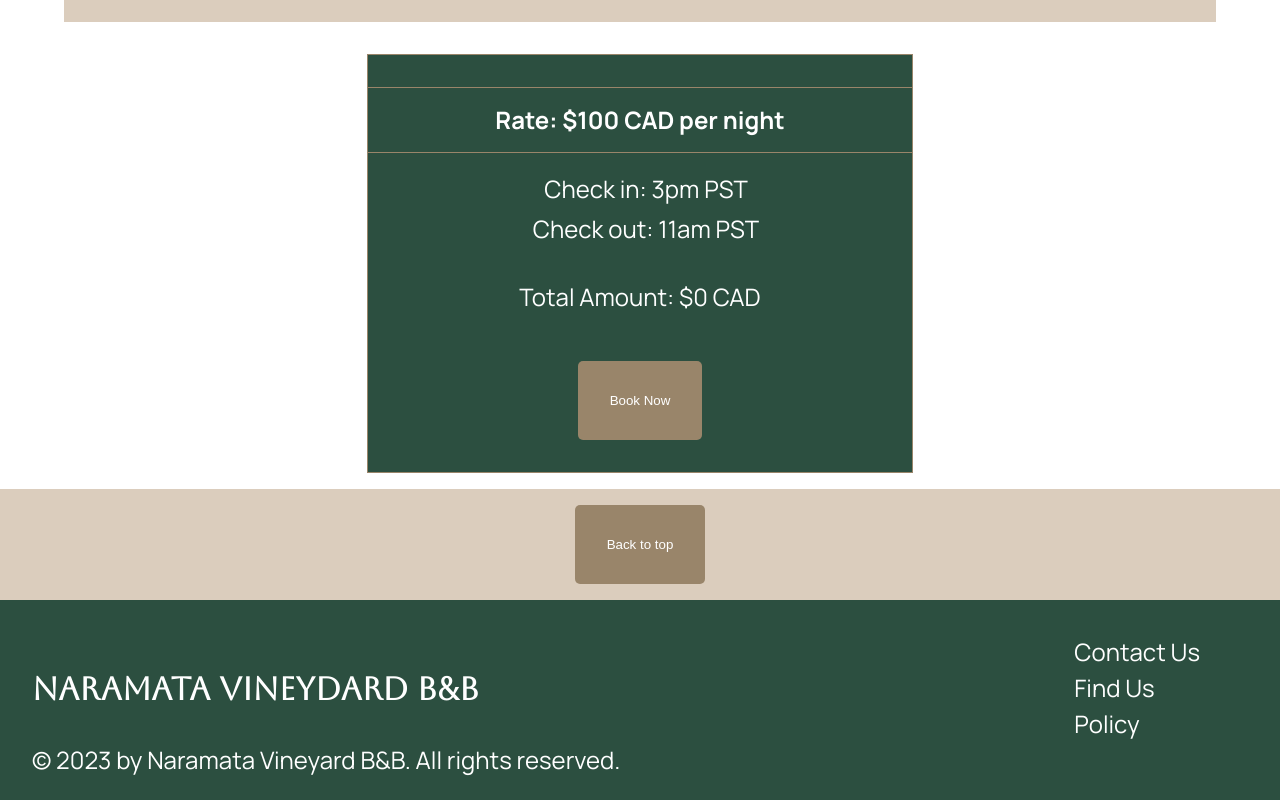
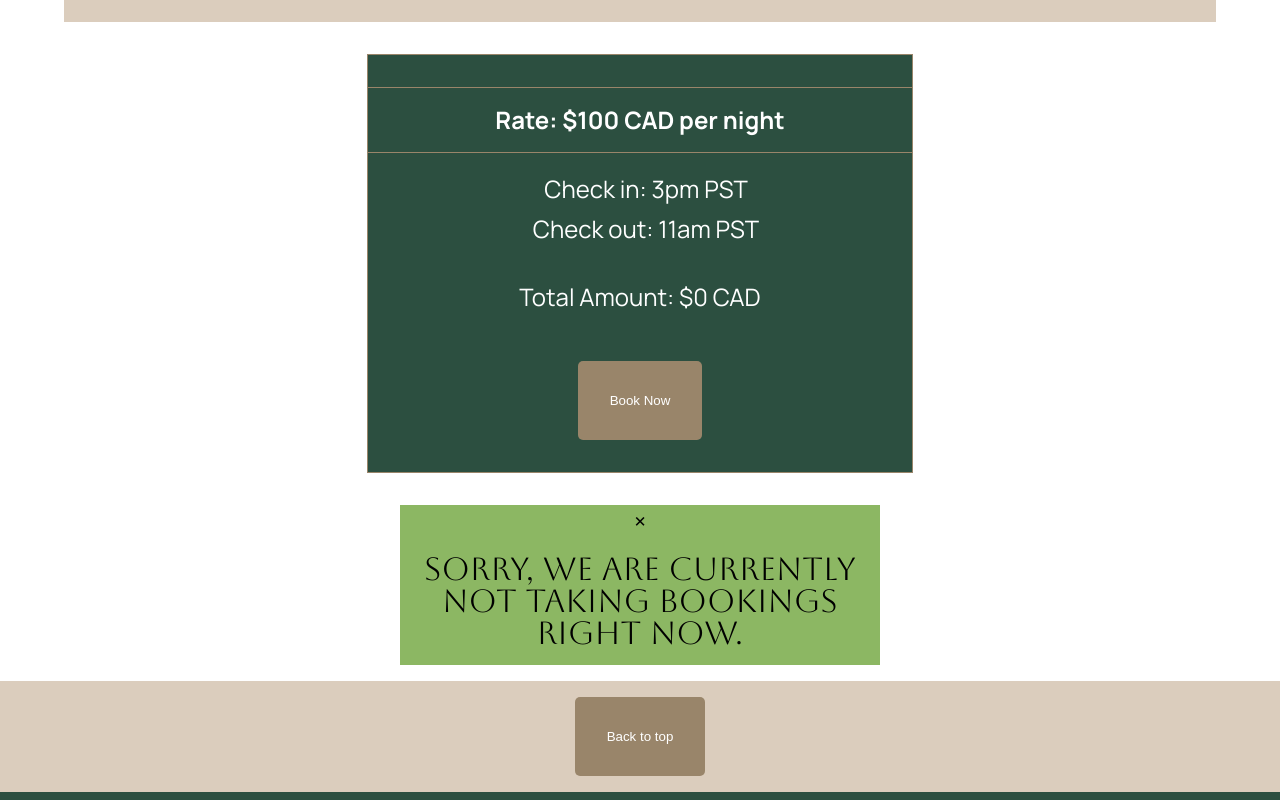
Before and after one commit to erincronie/Naramata-Vineyard, a React (Create React App) app in the folder naramata-vineyard/: page /booknow in a window 1280 px wide. Both pictures are taken after a click on the button "Book Now". Shown: the part 950-1750 px from the top of the page. Built offline with nearby package versions, Linux system fonts and the light colour scheme.

Commit message:
book now button is populating no bookings message

```diff
--- a/naramata-vineyard/src/pages/BookNow/BookNow.js
+++ b/naramata-vineyard/src/pages/BookNow/BookNow.js
@@ -4,6 +4,7 @@ import './BookNow.scss';
 
 const BookNow = () => {
   const [selectedRange, setSelectedRange] = useState([null, null]);
+  const [showPopup, setShowPopup] = useState(false);
 
   const handleDateSelection = (dates) => {
     setSelectedRange(dates);
@@ -19,10 +20,20 @@ const BookNow = () => {
     const endDate = selectedRange[1];
     const nights = Math.round(Math.abs((startDate - endDate) / oneDay));
 
-    return { totalAmount: nights * 100, nights }; // $100 CAD per night
+    return { totalAmount: nights * 100, nights };
   };
 
   const { totalAmount, nights } = calculateTotalAmount();
+
+  const handleBookNow = () => {
+    // Show the pop-up
+    setShowPopup(true);
+  };
+
+  const handlePopupClose = () => {
+    // Close the pop-up
+    setShowPopup(false);
+  };
 
   return (
     <section className='booknow'>
@@ -35,8 +46,18 @@ const BookNow = () => {
           <p className='booknow__selected-nights'>{nights} {nights === 1 ? 'night' : 'nights'} selected</p>
         )}
         <p className='booknow__total'>Total Amount: ${totalAmount} CAD</p>
-      <button className='booknow__button-confirm'>Book Now</button>
+        <button className='booknow__button-confirm' onClick={handleBookNow}>Book Now</button>
       </div>
+
+      {/* Pop-up modal */}
+      {showPopup && (
+        <div className='booknow__popup'>
+          <div className='booknow__popup-content'>
+            <span className='booknow__popup-close' onClick={handlePopupClose}>&times;</span>
+            <p className='booknow__popup-message'>Sorry, we are currently not taking bookings right now.</p>
+          </div>
+        </div>
+      )}
     </section>
   );
 }
--- a/naramata-vineyard/src/pages/BookNow/BookNow.scss
+++ b/naramata-vineyard/src/pages/BookNow/BookNow.scss
@@ -43,4 +43,16 @@
         @include button;
     }
 
+    &__popup {
+        background-color: $primary-color;
+        height: 10rem;
+        width: 30rem;
+        margin: 1rem;
+        text-align: center;
+    }
+
+    &__popup-message {
+        @include section-title;
+    }
+
 }
```
